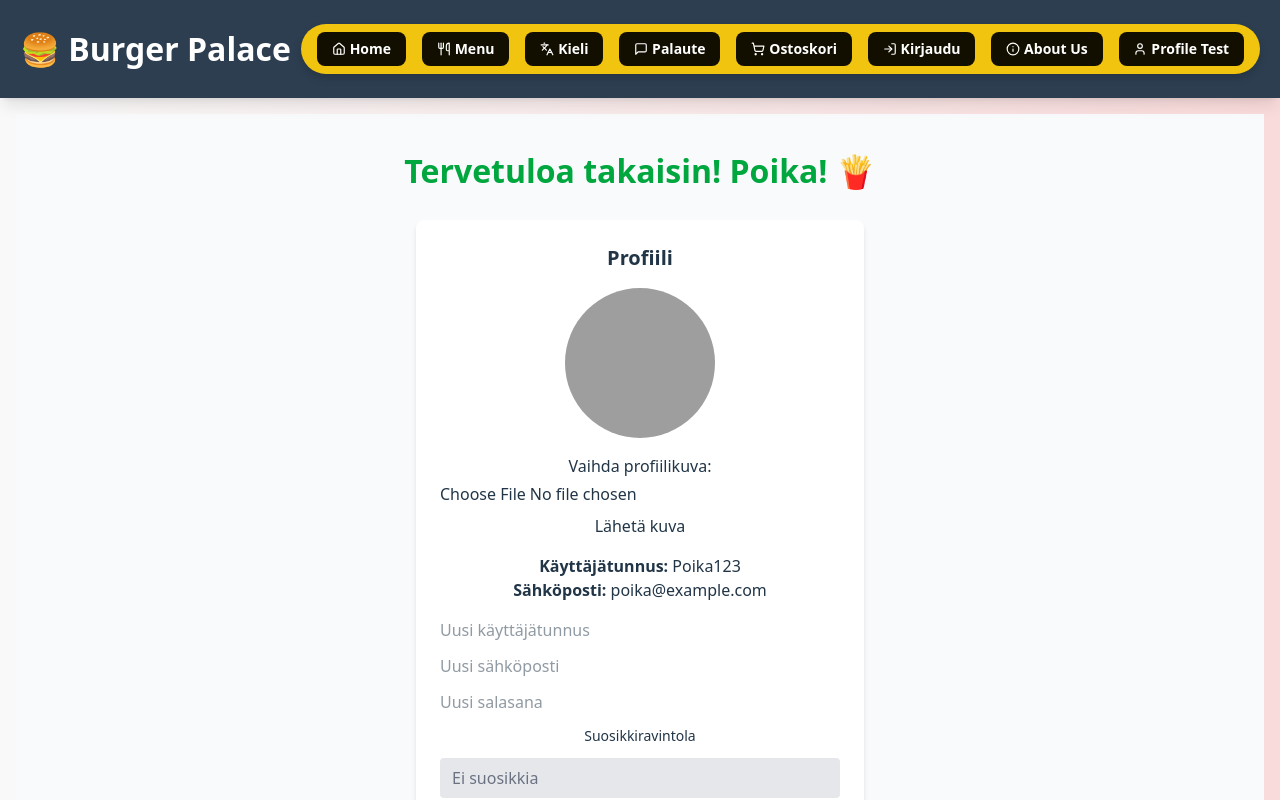
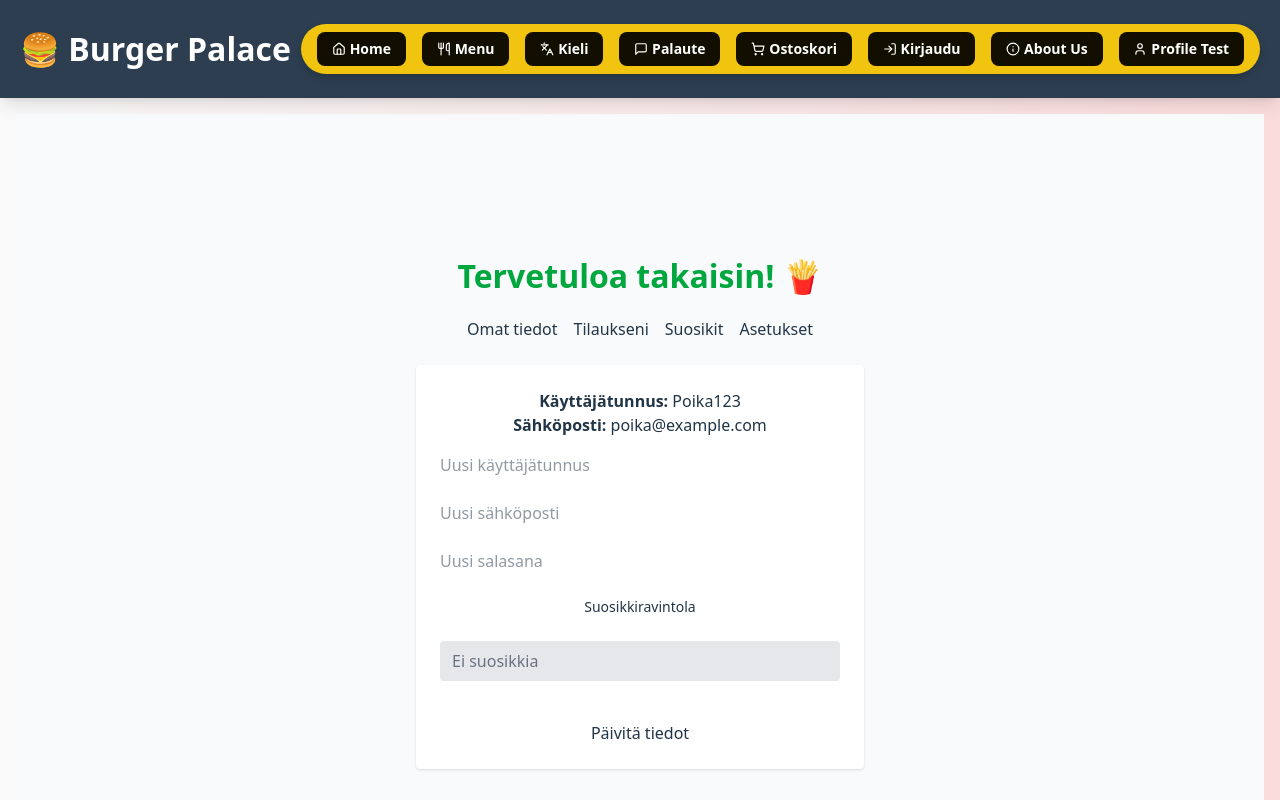
Before and after one commit to Kreetrix/web-project-frontend, a React (Vite) app: page /dashboard in a window 1280 px wide. Shown: the top 800 px of the page. Built offline with nearby package versions, Linux system fonts and the light colour scheme; grey boxes are pictures that could not be loaded.

Commit message:
working with profile

```diff
--- /dev/null
+++ b/src/components/client-profile/Clientbar.jsx
@@ -0,0 +1,17 @@
+import { Link } from 'react-router-dom';
+
+const Clientbar = () => {
+    return (
+        <>
+            <div className="p-6 text-2xl font-bold text-white">🍔 BurgerAdmin</div>
+            <nav className="flex flex-col gap-4 p-4">
+                <Link to="/client-profile/admindashboard" className="nav-button">Dashboard</Link>
+                <Link to="/client-profile/products" className="nav-button">Tuotteet</Link>
+                <Link to="/client-profile/orders" className="nav-button">Tilaukset</Link>
+                <Link to="/client-profile/feedbacks" className="nav-button">Feedbacks</Link>
+            </nav>
+        </>
+    );
+};
+
+export default Clientbar;
--- a/src/pages/Dashboard.jsx
+++ b/src/pages/Dashboard.jsx
@@ -1,39 +1,33 @@
+import { useState } from "react";
+
 export default function Dashboard() {
+    const [activeTab, setActiveTab] = useState("profile");
+
+    const renderTab = () => {
+        switch (activeTab) {
+            case "orders":
+                return <div>Sinulla ei ole vielä tilauksia 🍔</div>;
+            case "favorites":
+                return <div>Ei suosikkeja vielä ❤️</div>;
+            case "settings":
+                return <div>⚙️ Asetukset tulevat pian...</div>;
+            case "profile":
+            default:
                 return (
-        <main className="min-h-screen flex flex-col items-center justify-center px-4 py-8 bg-gray-50">
-            <h1 className="text-3xl font-bold text-green-600 mb-8">Tervetuloa takaisin! Poika! 🍟</h1>
-
-            <section className="w-full max-w-md bg-white p-6 rounded-lg shadow-md">
-                <h2 className="text-xl font-semibold mb-4 text-center">Profiili</h2>
-
-                <div className="profile-pic text-center mb-4">
-                    <img
-                        src="/images/icon.png"
-                        alt="Profiilikuva"
-                        className="w-[150px] h-[150px] rounded-full object-cover mx-auto"
-                    />
+                    <>
+                        <div className="profile-info mb-4">
+                            <p><strong>Käyttäjätunnus:</strong> <span>Poika123</span></p>
+                            <p><strong>Sähköposti:</strong> <span>poika@example.com</span></p>
                         </div>
 
-                <form id="avatar-form" encType="multipart/form-data" className="mb-4">
-                    <label htmlFor="avatar" className="block mb-1">Vaihda profiilikuva:</label>
-                    <input type="file" id="avatar" name="avatar" accept="image/*" required className="block w-full mb-2" />
-                    <button type="submit" className="button">Lähetä kuva</button>
-                </form>
+                        <form className="flex flex-col gap-6">
+                            <input type="text" placeholder="Uusi käyttäjätunnus" className="input" />
+                            <input type="email" placeholder="Uusi sähköposti" className="input" />
+                            <input type="password" placeholder="Uusi salasana" className="input" />
 
-                <div className="profile-info mb-4">
-                    <p><strong>Käyttäjätunnus:</strong> <span id="profile-username">Poika123</span></p>
-                    <p><strong>Sähköposti:</strong> <span id="profile-email">poika@example.com</span></p>
-                </div>
-
-                <form id="update-profile-form" className="flex flex-col gap-3">
-                    <input type="text" id="new-username" placeholder="Uusi käyttäjätunnus" className="input" />
-                    <input type="email" id="new-email" placeholder="Uusi sähköposti" className="input" />
-                    <input type="password" id="new-password" placeholder="Uusi salasana" className="input" />
-
-                    <label htmlFor="Suosikkiravintola" className="text-sm">Suosikkiravintola</label>
+                            <label className="text-sm">Suosikkiravintola</label>
                             <input
                                 type="text"
-                        id="Suosikkiravintola"
                                 value="Ei suosikkia"
                                 readOnly
                                 className="bg-gray-200 text-gray-500 cursor-not-allowed px-3 py-2 rounded"
@@ -41,7 +35,23 @@ export default function Dashboard() {
 
                             <button type="submit" className="button mt-4">Päivitä tiedot</button>
                         </form>
-            </section>
+                    </>
+                );
+        }
+    };
+
+    return (
+        <main className="min-h-screen flex flex-col items-center justify-center px-4 py-8 bg-gray-50">
+            <h1 className="text-3xl font-bold text-green-600 mb-6">Tervetuloa takaisin! 🍟</h1>
+
+            <div className="flex gap-4 mb-6">
+                <button onClick={() => setActiveTab("profile")} className="button">Omat tiedot</button>
+                <button onClick={() => setActiveTab("orders")} className="button">Tilaukseni</button>
+                <button onClick={() => setActiveTab("favorites")} className="button">Suosikit</button>
+                <button onClick={() => setActiveTab("settings")} className="button">Asetukset</button>
+            </div>
+
+            <section className="w-full max-w-md bg-white p-6 rounded shadow">{renderTab()}</section>
         </main>
     );
 }
--- /dev/null
+++ b/src/pages/NotDashboard.jsx
@@ -0,0 +1,12 @@
+import { Outlet } from 'react-router-dom';
+const NotDashboard = () => {
+    return (
+        <div className="flex h-screen bg-gray-100">
+            <main className="flex-1 p-6 overflow-y-auto">
+                <Outlet />
+            </main>
+        </div>
+    );
+};
+
+export default NotDashboard;
```
Also changed, not shown: src/components/client-profile/FavoritesTab.jsx (added), src/components/client-profile/OrdersTab.jsx (added), src/components/client-profile/ProfileTab.jsx (added), src/components/client-profile/SettingsTab.jsx (added). Lines whose indentation alone changed are shown as unchanged.
